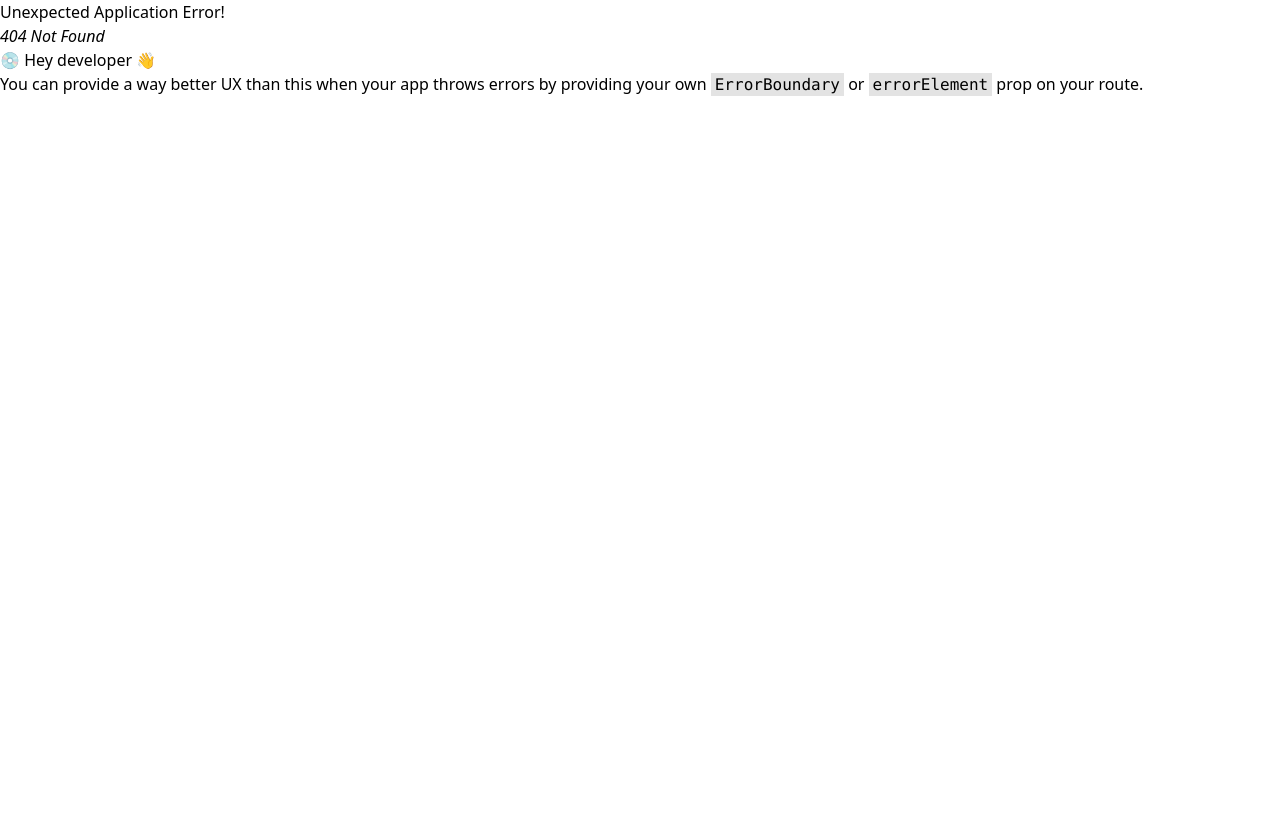
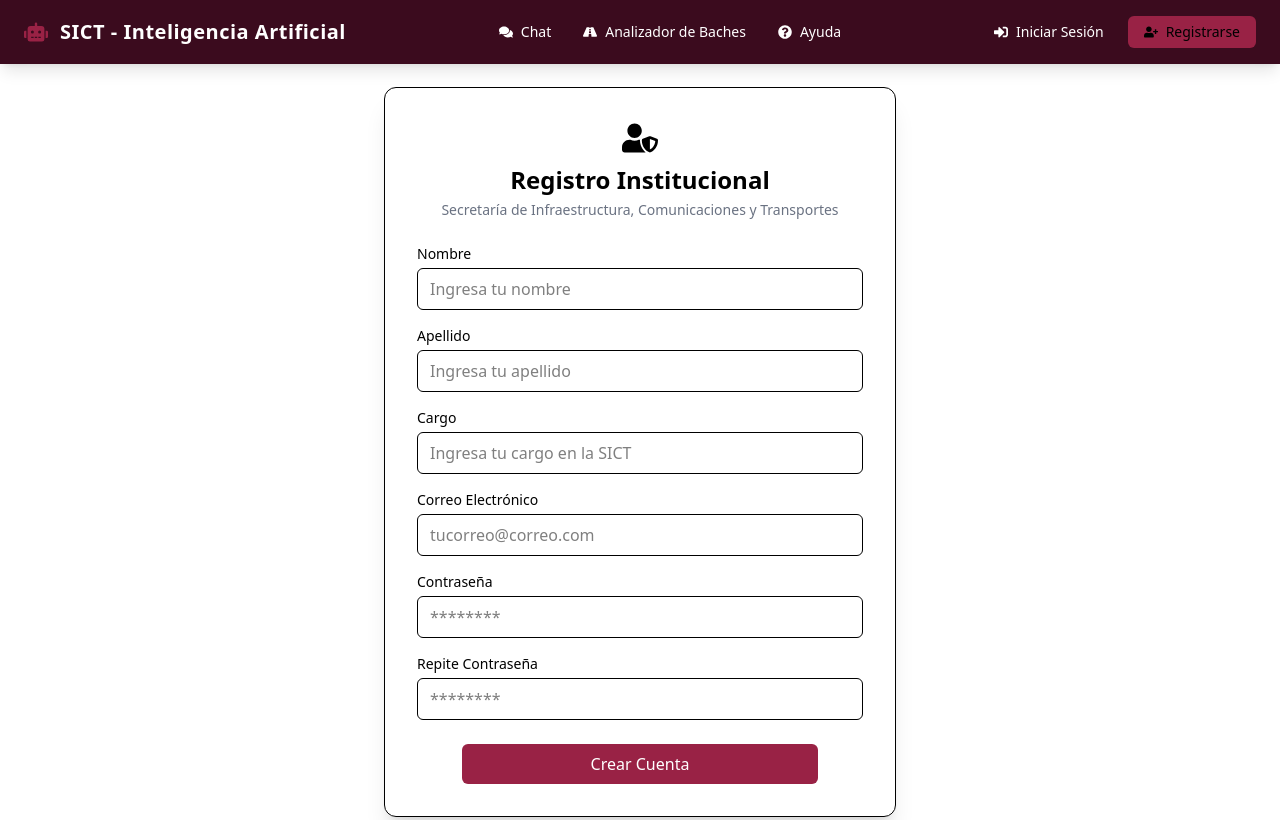
Before and after one commit to LudwingHA/RAG-Front, a React (Vite) app: page /register in a window 1280 px wide. Before the commit this address had no page. Built offline with nearby package versions, Linux system fonts and the light colour scheme.

Commit message:
Feat: Creando diseño de formulario de registro

```diff
--- a/src/auth/pages/Register.jsx
+++ b/src/auth/pages/Register.jsx
@@ -1,7 +1,112 @@
-import React from 'react'
+import React from "react";
+import { Layout } from "../../layout/Layout";
+import { FaUserShield } from "react-icons/fa";
 
 export const Register = () => {
   return (
-    <div>Register</div>
-  )
-}
+    <Layout>
+      <div className="min-h-[calc(100vh-64px)] flex items-center justify-center bg-[--color-background] px-4">
+
+        <div className="w-full max-w-lg bg-[--color-card] shadow-xl rounded-xl p-8 border border-[--color-border]">
+
+          {/* Encabezado */}
+          <div className="flex flex-col items-center mb-6">
+            <FaUserShield className="text-4xl text-[--color-secondary] mb-2" />
+            <h2 className="text-2xl font-bold text-[--color-primary]">
+              Registro Institucional
+            </h2>
+            <p className="text-sm text-gray-500 text-center mt-1">
+              Secretaría de Infraestructura, Comunicaciones y Transportes
+            </p>
+          </div>
+
+          {/* Formulario */}
+          <form className="space-y-4">
+
+            <div>
+              <label className="block text-sm font-medium text-[--color-primary] mb-1">
+                Nombre
+              </label>
+              <input
+                type="text"
+                name="nombre"
+                placeholder="Ingresa tu nombre"
+                className="w-full px-3 py-2 border border-[--color-border] rounded-md focus:outline-none focus:ring-2 focus:ring-[--color-secondary]"
+              />
+            </div>
+
+            <div>
+              <label className="block text-sm font-medium text-[--color-primary] mb-1">
+                Apellido
+              </label>
+              <input
+                type="text"
+                name="apellido"
+                placeholder="Ingresa tu apellido"
+                className="w-full px-3 py-2 border border-[--color-border] rounded-md focus:outline-none focus:ring-2 focus:ring-[--color-secondary]"
+              />
+            </div>
+
+            <div>
+              <label className="block text-sm font-medium text-[--color-primary] mb-1">
+                Cargo
+              </label>
+              <input
+                type="text"
+                name="cargo"
+                placeholder="Ingresa tu cargo en la SICT"
+                className="w-full px-3 py-2 border border-[--color-border] rounded-md focus:outline-none focus:ring-2 focus:ring-[--color-secondary]"
+              />
+            </div>
+
+            <div>
+              <label className="block text-sm font-medium text-[--color-primary] mb-1">
+                Correo Electrónico
+              </label>
+              <input
+                type="email"
+                name="email"
+                placeholder="tucorreo@correo.com"
+                className="w-full px-3 py-2 border border-[--color-border] rounded-md focus:outline-none focus:ring-2 focus:ring-[--color-secondary]"
+              />
+            </div>
+
+            <div>
+              <label className="block text-sm font-medium text-[--color-primary] mb-1">
+                Contraseña
+              </label>
+              <input
+                type="password"
+                placeholder="********"
+                className="w-full px-3 py-2 border border-[--color-border] rounded-md focus:outline-none focus:ring-2 focus:ring-[--color-secondary]"
+              />
+            </div>
+
+            <div>
+              <label className="block text-sm font-medium text-[--color-primary] mb-1">
+                Repite Contraseña
+              </label>
+              <input
+                type="password"
+                placeholder="********"
+                className="w-full px-3 py-2 border border-[--color-border] rounded-md focus:outline-none focus:ring-2 focus:ring-[--color-secondary]"
+              />
+            </div>
+
+            {/* Botón */}
+           <div className="flex justify-center">
+             <button
+              type="submit"
+              className="w-4/5 bg-[var(--color-secondary)] cursor-pointer hover:bg-[var(--color-primary)] text-white py-2 rounded-md font-medium transition duration-300 mt-2"
+            >
+              Crear Cuenta
+            </button>
+           </div>
+
+          </form>
+
+        </div>
+      </div>
+    </Layout>
+  );
+};
--- a/src/layout/Layout.jsx
+++ b/src/layout/Layout.jsx
@@ -7,7 +7,7 @@ export const Layout = ({ children }) => {
       <Navbar>
 
       </Navbar>
-      <main>
+      <main className='pt-5'>
         {children}
       </main>
     </>
--- a/src/pages/home/Home.jsx
+++ b/src/pages/home/Home.jsx
@@ -1,7 +1,10 @@
 import React from 'react'
+import { Layout } from '../../layout/Layout'
 
 export const Home = () => {
   return (
-    <div>Home</div>
+    <Layout>
+      <h1>Home</h1>
+    </Layout>
   )
 }
--- a/src/router/RouterConfig.jsx
+++ b/src/router/RouterConfig.jsx
@@ -1,10 +1,9 @@
 import { createBrowserRouter } from "react-router-dom";
 import { Layout } from "../layout/Layout";
 import { Home } from "../pages/home/Home";
+import { Register } from "../auth/pages/Register";
 
 export const router = createBrowserRouter([
-  {path: '/', element: <>
-  <Layout>
-    <Home></Home>
-    </Layout></>}
+  {path: '/', element: <Home></Home>},
+  {path: '/register', element: <Register></Register>}
 ])
```
